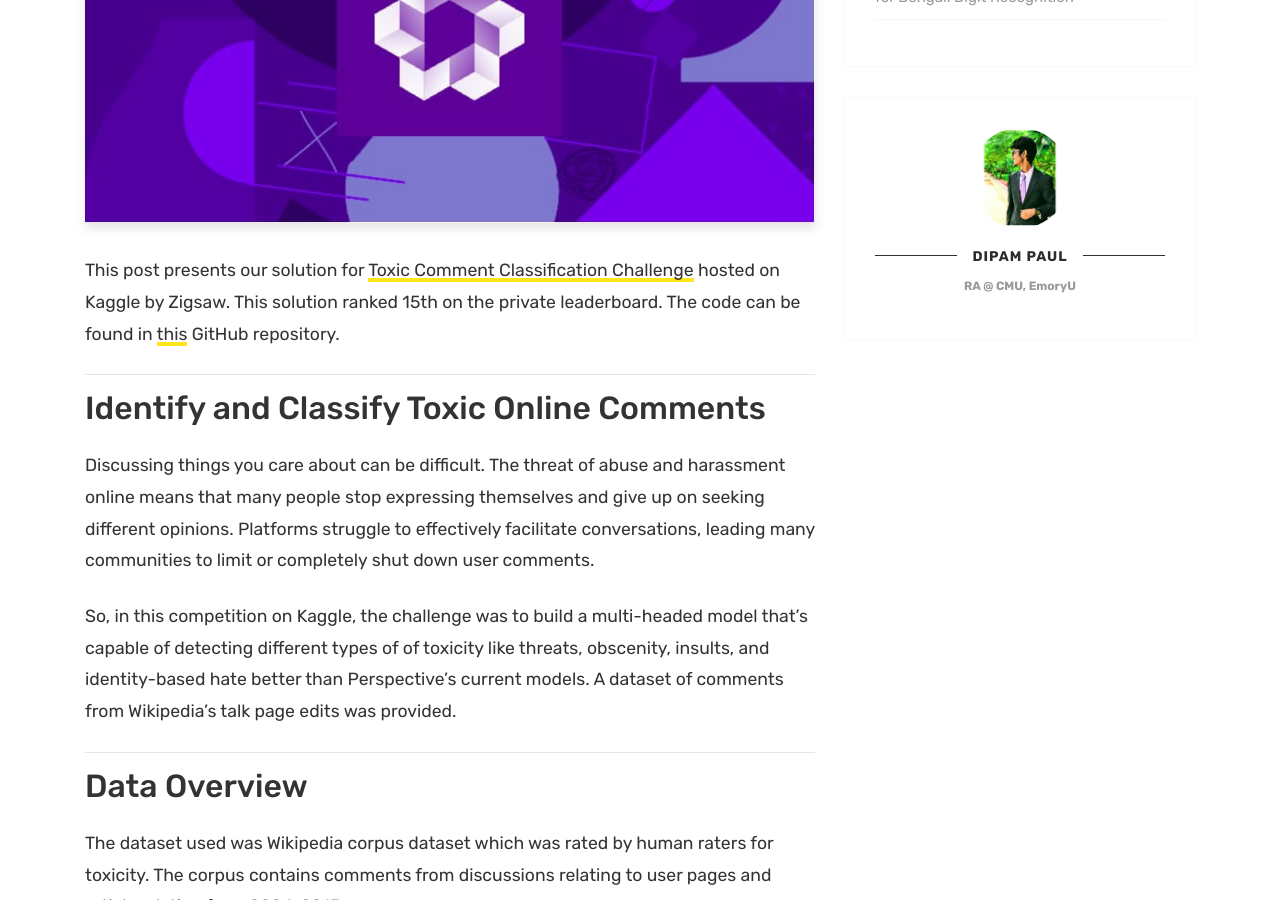
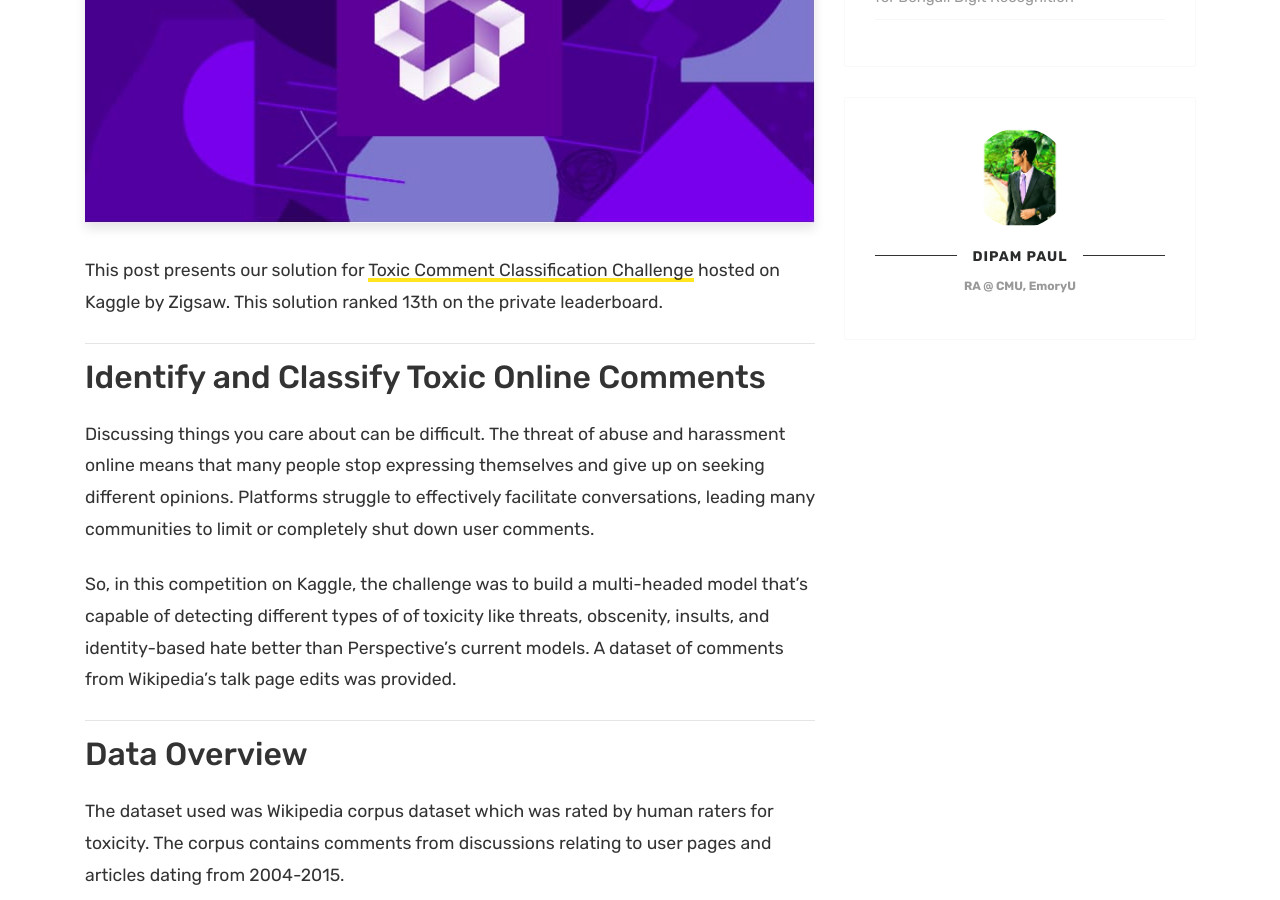
Before and after one commit to thisisdipam/thisisdipam.github.io, a Jekyll site: the page built from _posts/2018-01-07-toxic-comment-classification.md, in a window 1280 px wide and 900 px high, scrolled down 429 px. Built offline with Jekyll 4.4.1, drawn with Linux system fonts in a browser that asks for light colours; comment, search, counter and statistics services are not loaded.

Commit message:
Update 2018-01-07-toxic-comment-classification.md

```diff
--- a/_posts/2018-01-07-toxic-comment-classification.md
+++ b/_posts/2018-01-07-toxic-comment-classification.md
@@ -8,7 +8,7 @@ description: Deep learning to identify and classify toxic comments on online for
 lb: https://www.kaggle.com/c/jigsaw-toxic-comment-classification-challenge/leaderboard
 ---
 
-This post presents our solution for <a href="https://www.kaggle.com/c/jigsaw-toxic-comment-classification-challenge">Toxic Comment Classification Challenge</a> hosted on Kaggle by Zigsaw. This solution ranked 15th on the private leaderboard. The code can be found in <a href="https://github.com/imrahulr/Toxic-Comment-Classification-Kaggle">this</a> GitHub repository.
+This post presents our solution for <a href="https://www.kaggle.com/c/jigsaw-toxic-comment-classification-challenge">Toxic Comment Classification Challenge</a> hosted on Kaggle by Zigsaw. This solution ranked 13th on the private leaderboard.
 
 ---
 
```
